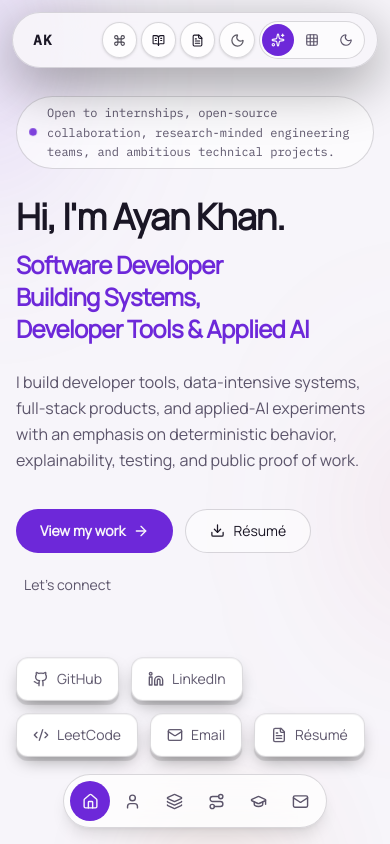
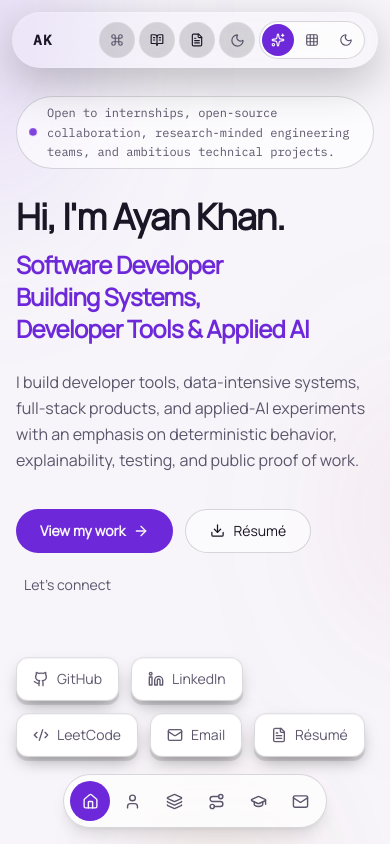
Before and after one commit to ThunderKhan/ThunderKhan.github.io, a React (Vite) app: page / in a window 390 px wide. Shown: the top 844 px of the page. Built offline with nearby package versions, Linux system fonts and the light colour scheme.

Commit message:
Refine floating navbar layout and transparency

```diff
--- a/src/components/Navigation.tsx
+++ b/src/components/Navigation.tsx
@@ -12,10 +12,7 @@ type NavigationProps = {
   isBlog?: boolean
 }
 
-/**
- * Floating, centered utility shell inspired by desktop-panel / Linux-rice UI.
- * The control cluster is centered on desktop while the monogram remains anchored left.
- */
+/** Floating utility shell with a Linux-rice / desktop-panel feel. */
 export function Navigation({
   backgroundMode,
   onSelectBackground,
@@ -36,64 +33,91 @@ export function Navigation({
     <header className="pointer-events-none fixed inset-x-0 top-0 z-50 px-3 pt-3 sm:px-5 sm:pt-4">
       <nav
         aria-label="Utility"
-        className={`pointer-events-auto relative mx-auto flex h-14 w-full max-w-6xl items-center rounded-[1.75rem] border px-3 shadow-[0_16px_55px_rgba(0,0,0,0.38),inset_0_1px_0_rgba(255,255,255,0.04)] transition-[background-color,border-color,box-shadow,transform] duration-300 sm:px-4 ${
+        className={`pointer-events-auto relative mx-auto grid h-14 w-full max-w-6xl grid-cols-[auto_1fr_auto] items-center rounded-[1.75rem] border px-3 shadow-[0_14px_45px_rgba(0,0,0,0.24),inset_0_1px_0_rgba(255,255,255,0.04)] transition-[background-color,border-color,box-shadow] duration-300 sm:px-4 ${
           scrolled
-            ? 'border-border bg-background/94 shadow-[0_18px_60px_rgba(0,0,0,0.46),inset_0_1px_0_rgba(255,255,255,0.05)] backdrop-blur-2xl'
-            : 'border-border/90 bg-background/88 backdrop-blur-2xl'
+            ? 'border-white/12 bg-background/28 backdrop-blur-2xl'
+            : 'border-white/10 bg-background/14 backdrop-blur-xl'
         }`}
       >
         <a
           href={isBlog ? '/' : '#hero'}
-          className="z-10 flex h-9 min-w-9 items-center justify-center rounded-full px-2 font-mono text-sm font-semibold tracking-widest text-foreground transition-colors hover:bg-card/80 hover:text-accent"
+          className="z-10 flex h-9 min-w-9 items-center justify-center rounded-full px-2 font-mono text-sm font-semibold tracking-widest text-foreground transition-colors hover:bg-card/55 hover:text-accent"
           aria-label={`${site.name} — ${isBlog ? 'portfolio home' : 'back to top'}`}
         >
           {site.initials}
         </a>
 
-        <div className="ml-auto flex items-center gap-1 sm:gap-1.5 lg:absolute lg:left-1/2 lg:ml-0 lg:-translate-x-1/2">
+        <div className="hidden items-center justify-center gap-1.5 md:flex">
           <button
             type="button"
             onClick={onOpenCommandPalette}
             aria-label="Open command palette"
             title="Command palette (Ctrl/⌘ K)"
-            className="group flex h-9 items-center gap-1.5 rounded-full border border-border bg-card/75 px-2.5 text-xs font-medium text-foreground/80 shadow-sm transition-colors hover:border-accent/65 hover:bg-card hover:text-foreground sm:px-3"
+            className="group flex h-9 items-center gap-1.5 rounded-full border border-white/10 bg-black/14 px-3 text-xs font-medium text-foreground/85 backdrop-blur-md transition-colors hover:border-white/20 hover:bg-black/24 hover:text-foreground"
           >
             <Command size={13} aria-hidden="true" />
             <span className="hidden lg:inline">Command</span>
-            <kbd className="hidden rounded border border-border bg-background/80 px-1.5 py-0.5 font-mono text-[9px] tracking-wide text-muted-foreground sm:inline">
+            <kbd className="hidden rounded border border-white/10 bg-black/18 px-1.5 py-0.5 font-mono text-[9px] tracking-wide text-muted-foreground sm:inline">
               ⌘K
             </kbd>
           </button>
 
           <a
             href="/blog"
-            className={`flex h-9 items-center gap-1.5 rounded-full border px-2.5 text-xs font-medium shadow-sm transition-colors sm:px-3 ${
+            className={`flex h-9 items-center gap-1.5 rounded-full border px-3 text-xs font-medium backdrop-blur-md transition-colors ${
               isBlog
-                ? 'border-accent/60 bg-accent/12 text-accent'
-                : 'border-border bg-card/75 text-foreground hover:border-accent/65 hover:bg-card hover:text-accent'
+                ? 'border-accent/45 bg-accent/10 text-accent'
+                : 'border-white/10 bg-black/14 text-foreground hover:border-white/20 hover:bg-black/24 hover:text-accent'
             }`}
           >
             <BookOpenText size={13} aria-hidden="true" />
-            <span className="hidden sm:inline">Writing</span>
-            <span className="sr-only sm:hidden">Writing</span>
+            <span>Writing</span>
           </a>
 
           <a
             href={site.resume}
             target="_blank"
             rel="noopener noreferrer"
-            className="flex h-9 items-center gap-1.5 rounded-full border border-border bg-card/75 px-2.5 text-xs font-medium text-foreground shadow-sm transition-colors hover:border-accent/65 hover:bg-card hover:text-accent sm:px-3"
+            className="flex h-9 items-center gap-1.5 rounded-full border border-white/10 bg-black/14 px-3 text-xs font-medium text-foreground backdrop-blur-md transition-colors hover:border-white/20 hover:bg-black/24 hover:text-accent"
           >
             <FileText size={13} aria-hidden="true" />
-            <span className="hidden sm:inline">Résumé</span>
-            <span className="sr-only sm:hidden">Résumé</span>
+            <span>Résumé</span>
           </a>
+        </div>
+
+        <div className="ml-auto flex items-center gap-1 sm:gap-1.5">
+          <div className="flex items-center gap-1 md:hidden">
+            <button
+              type="button"
+              onClick={onOpenCommandPalette}
+              aria-label="Open command palette"
+              className="flex h-9 w-9 items-center justify-center rounded-full border border-white/10 bg-black/14 text-muted-foreground backdrop-blur-md transition-colors hover:text-foreground"
+            >
+              <Command size={14} aria-hidden="true" />
+            </button>
+            <a
+              href="/blog"
+              aria-label="Writing"
+              className="flex h-9 w-9 items-center justify-center rounded-full border border-white/10 bg-black/14 text-foreground backdrop-blur-md transition-colors hover:text-accent"
+            >
+              <BookOpenText size={14} aria-hidden="true" />
+            </a>
+            <a
+              href={site.resume}
+              target="_blank"
+              rel="noopener noreferrer"
+              aria-label="Résumé"
+              className="flex h-9 w-9 items-center justify-center rounded-full border border-white/10 bg-black/14 text-foreground backdrop-blur-md transition-colors hover:text-accent"
+            >
+              <FileText size={14} aria-hidden="true" />
+            </a>
+          </div>
 
           <button
             type="button"
             onClick={toggleTheme}
             aria-label={theme === 'dark' ? 'Switch to light theme' : 'Switch to dark theme'}
-            className="flex h-9 w-9 items-center justify-center rounded-full border border-border bg-card/75 text-foreground/70 shadow-sm transition-colors hover:border-accent/65 hover:bg-card hover:text-foreground"
+            className="flex h-9 w-9 items-center justify-center rounded-full border border-white/10 bg-black/14 text-muted-foreground backdrop-blur-md transition-colors hover:border-white/20 hover:bg-black/24 hover:text-foreground"
           >
             {theme === 'dark' ? (
               <Sun size={15} aria-hidden="true" />
```
